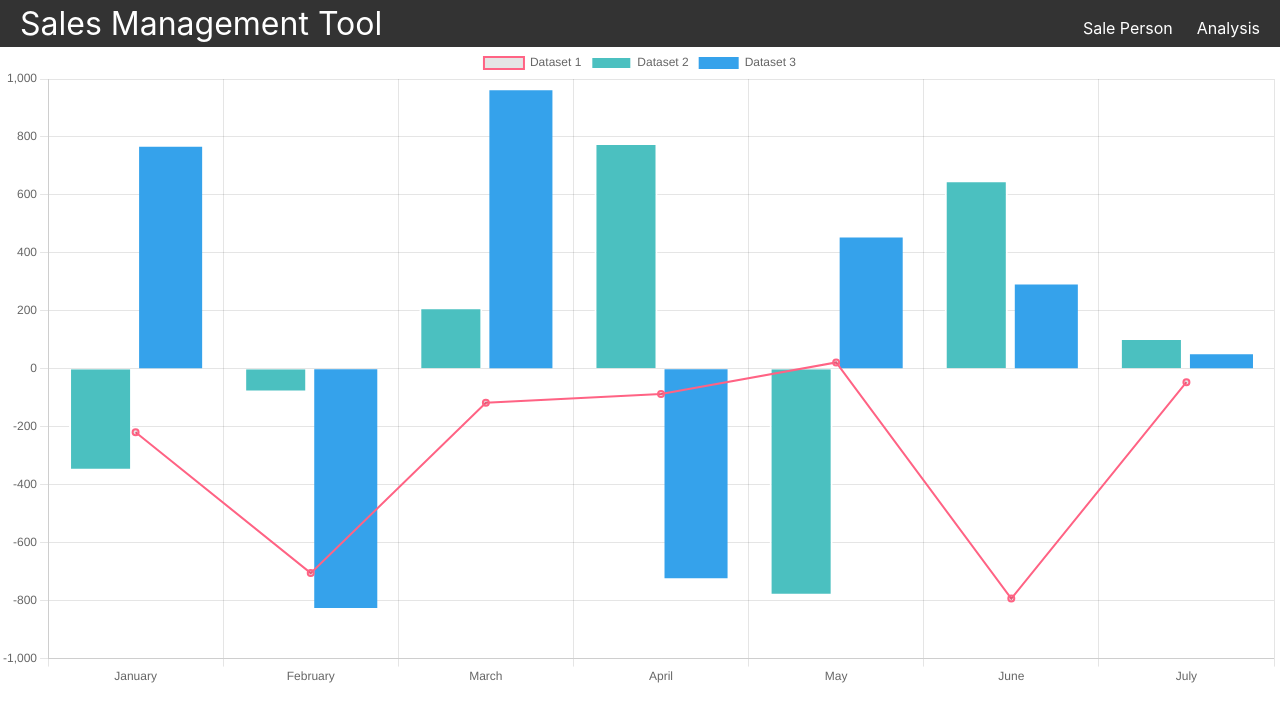
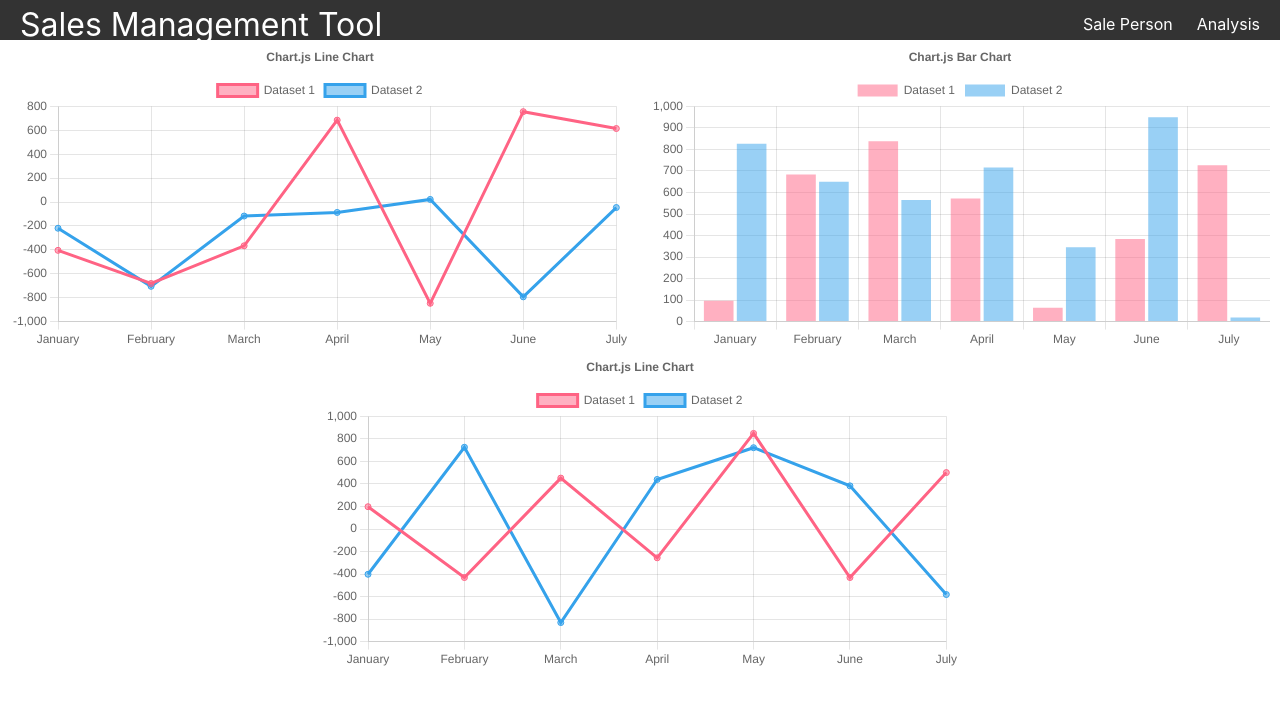
Before and after one commit to ngtruongthanh98/sales-report-data, a React (Create React App) app: page / in a window 1280 px wide. Shown: the top 722 px of the page. Built offline with nearby package versions, Linux system fonts and the light colour scheme.

Commit message:
feat: Mock UI for analysis page

```diff
--- a/src/App.scss
+++ b/src/App.scss
@@ -11,3 +11,7 @@
   align-items: center;
   justify-content: center;
 }
+
+.container {
+  height: 95vh;
+}
--- a/src/components/Navbar/styles.scss
+++ b/src/components/Navbar/styles.scss
@@ -6,6 +6,7 @@
   align-items: stretch;
   gap: 2rem;
   padding: 0 1rem;
+  height: 5vh;
 
   .site-title {
     font-size: 2rem;
--- a/src/components/NormalButton/index.js
+++ b/src/components/NormalButton/index.js
@@ -18,7 +18,7 @@ const NormalButton = (props) => {
 };
 
 NormalButton.defaultProps = {
-  buttonName: '',
+  buttonName: 'Button name',
   onClick: () => {},
   isWhite: false,
   className: '',
--- a/src/pages/Analysis/index.js
+++ b/src/pages/Analysis/index.js
@@ -1,11 +1,26 @@
 import React from 'react';
 import './styles.scss';
-import MultiTypeChart from '../../components/Charts/MultiTypeChart';
+import LineChart from '../../components/Charts/LineChart';
+import VerticalBarChart from '../../components/Charts/VerticalBarChart';
 
 const Analysis = () => {
   return (
-    <div>
-      <MultiTypeChart />
+    <div className="analysis-page">
+      <div className="row">
+        <div className="chart-item-50">
+          <LineChart />
+        </div>
+
+        <div className="chart-item-50">
+          <VerticalBarChart />
+        </div>
+      </div>
+
+      <div className="row single">
+        <div className="chart-item-50">
+          <LineChart />
+        </div>
+      </div>
     </div>
   );
 };
--- a/src/pages/Analysis/styles.scss
+++ b/src/pages/Analysis/styles.scss
@@ -0,0 +1,24 @@
+.analysis-page {
+  width: 100%;
+  display: flex;
+  flex-direction: column;
+  justify-content: space-between;
+
+  .row {
+    display: flex;
+
+    .chart-item-50 {
+      width: 50%;
+      margin: 0 10px;
+    }
+
+    .chart-item-100 {
+      width: 100%;
+      margin: 0 10px;
+    }
+
+    &.single {
+      justify-content: center;
+    }
+  }
+}
```
